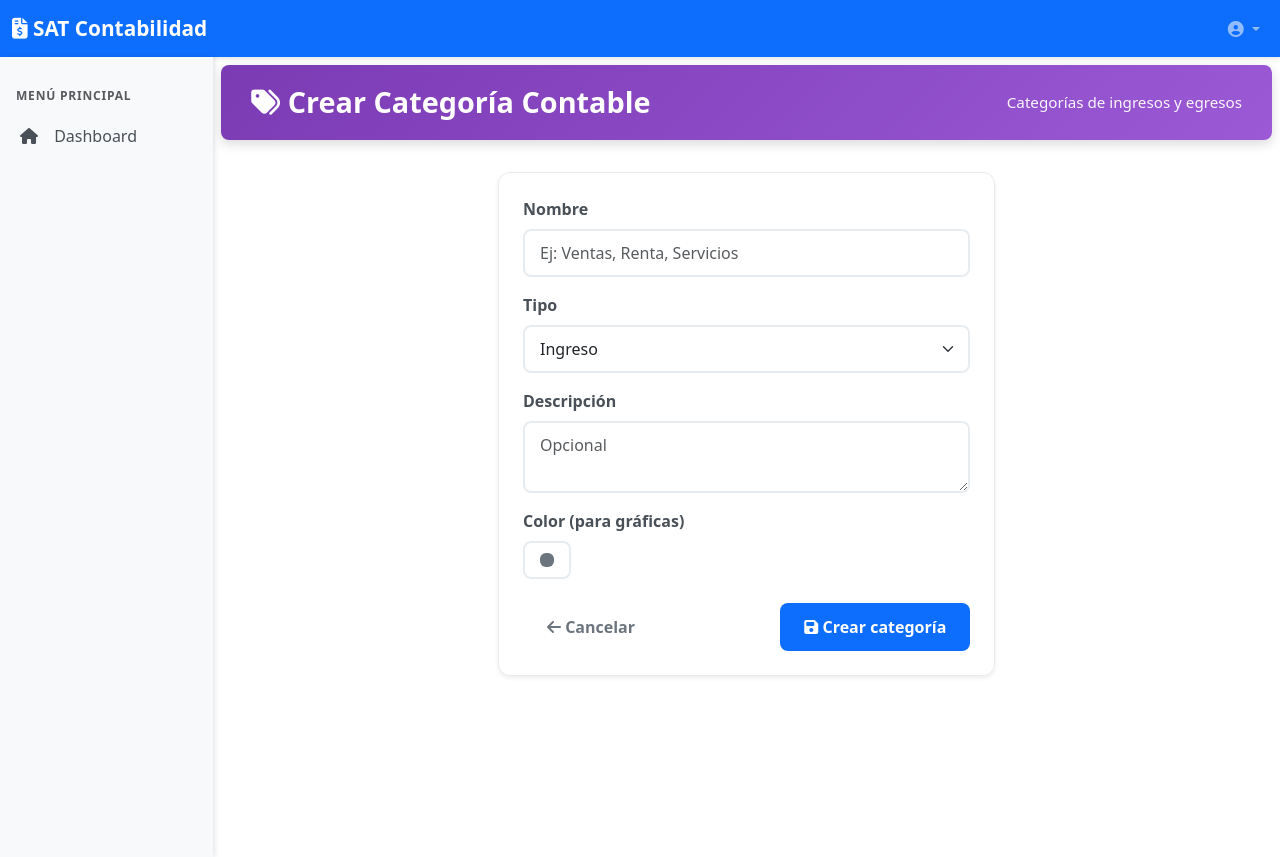
After one commit to edudevats/despacho, a Python web app: template templates/categorias_contables/form.html in a window 1280 px wide. The commit adds this page. Run offline with Jinja, Linux system fonts and the light colour scheme; the template is opened without the code that fills it, so the values that code supplies are empty; some libraries are stand-ins or nearby versions.

Commit message:
update calendars

```diff
--- a/routes/movements.py
+++ b/routes/movements.py
@@ -67,7 +67,7 @@ def create_category(company_id):
         flash(f'Categoría "{name}" creada exitosamente', 'success')
         return redirect(url_for('inventory.categories', company_id=company_id))
 
-    return render_template('categories/create.html', company=company)
+    return render_template('categorias_contables/form.html', company=company)
 
 @movements_bp.route('/companies/<int:company_id>/categories/<int:category_id>/edit', methods=['GET', 'POST'])
 @login_required
@@ -83,12 +83,15 @@ def edit_category(company_id, category_id):
 
     if request.method == 'POST':
         category.name = request.form.get('name')
+        category.type = request.form.get('type', category.type)
         category.description = request.form.get('description')
         category.color = request.form.get('color')
 
         db.session.commit()
         flash(f'Categoría "{category.name}" actualizada', 'success')
         return redirect(url_for('inventory.categories', company_id=company_id))
+
+    return render_template('categorias_contables/form.html', company=company, category=category)
 
 @movements_bp.route('/companies/<int:company_id>/taxes')
 @login_required
--- /dev/null
+++ b/templates/categorias_contables/form.html
@@ -0,0 +1,71 @@
+{% extends "base.html" %}
+
+{% set is_edit = category is defined and category %}
+
+{% block title %}{{ 'Editar' if is_edit else 'Crear' }} Categoría Contable - {{ company.name }}{% endblock %}
+
+{% block content %}
+<!-- Page Header -->
+<div class="page-header page-header-purple">
+    <h1>
+        <i class="fas fa-tags"></i> {{ 'Editar' if is_edit else 'Crear' }} Categoría Contable
+        <span class="badge bg-light text-primary">{{ company.name }}</span>
+    </h1>
+    <div class="user-info">
+        Categorías de ingresos y egresos
+    </div>
+</div>
+
+<div class="row justify-content-center">
+    <div class="col-md-8 col-lg-6">
+        <div class="card shadow-sm">
+            <div class="card-body">
+                {% if is_edit %}
+                <form method="POST" action="{{ url_for('movements.edit_category', company_id=company.id, category_id=category.id) }}">
+                {% else %}
+                <form method="POST" action="{{ url_for('movements.create_category', company_id=company.id) }}">
+                {% endif %}
+                    <input type="hidden" name="csrf_token" value="{{ csrf_token() }}">
+
+                    <div class="mb-3">
+                        <label class="form-label">Nombre</label>
+                        <input type="text" name="name" class="form-control" required
+                               value="{{ category.name if is_edit else '' }}"
+                               placeholder="Ej: Ventas, Renta, Servicios">
+                    </div>
+
+                    <div class="mb-3">
+                        <label class="form-label">Tipo</label>
+                        <select name="type" class="form-select" required>
+                            <option value="INCOME" {{ 'selected' if is_edit and category.type == 'INCOME' else '' }}>Ingreso</option>
+                            <option value="EXPENSE" {{ 'selected' if is_edit and category.type == 'EXPENSE' else '' }}>Egreso</option>
+                        </select>
+                    </div>
+
+                    <div class="mb-3">
+                        <label class="form-label">Descripción</label>
+                        <textarea name="description" class="form-control" rows="2"
+                                  placeholder="Opcional">{{ category.description if is_edit and category.description else '' }}</textarea>
+                    </div>
+
+                    <div class="mb-3">
+                        <label class="form-label">Color (para gráficas)</label>
+                        <input type="color" name="color" class="form-control form-control-color"
+                               value="{{ category.color if is_edit and category.color else '#6c757d' }}"
+                               title="Elige un color">
+                    </div>
+
+                    <div class="d-flex justify-content-between mt-4">
+                        <a href="{{ url_for('inventory.categories', company_id=company.id) }}" class="btn btn-outline-secondary">
+                            <i class="fas fa-arrow-left"></i> Cancelar
+                        </a>
+                        <button type="submit" class="btn btn-primary">
+                            <i class="fas fa-save"></i> {{ 'Guardar cambios' if is_edit else 'Crear categoría' }}
+                        </button>
+                    </div>
+                </form>
+            </div>
+        </div>
+    </div>
+</div>
+{% endblock %}
--- a/templates/inventory/adjust.html
+++ b/templates/inventory/adjust.html
@@ -58,7 +58,8 @@
                                 <label for="expiration_date" class="form-label fw-bold">
                                     Fecha de Caducidad <span class="text-danger">*</span>
                                 </label>
-                                <input type="date" class="form-control" id="expiration_date" name="expiration_date">
+                                <input type="date" class="form-control" id="expiration_date" name="expiration_date"
+                                       min="2000-01-01" max="2099-12-31">
                             </div>
                         </div>
 
@@ -179,6 +180,7 @@
                                             <input type="hidden" name="reason" value="">
                                             <input type="date" class="form-control form-control-sm" name="new_expiration_date"
                                                 value="{{ batch.expiration_date.strftime('%Y-%m-%d') if batch.expiration_date else '' }}"
+                                                min="2000-01-01" max="2099-12-31"
                                                 required style="min-width: 150px;">
                                             <button type="submit" class="btn btn-sm btn-outline-info text-nowrap"
                                                 title="Actualizar fecha de caducidad">
--- a/templates/inventory/purchase_order_review.html
+++ b/templates/inventory/purchase_order_review.html
@@ -111,6 +111,7 @@
                                     <input type="date" name="expiration_{{ detail.id }}"
                                            class="form-control form-control-sm{{ ' border-warning' if requires_expiration else '' }}"
                                            value="{{ detail.expiration_date.strftime('%Y-%m-%d') if detail.expiration_date else '' }}"
+                                           min="2000-01-01" max="2099-12-31"
                                            {% if requires_expiration %}required{% endif %}>
                                     {% if requires_expiration %}
                                     <small class="text-warning d-block">
--- a/templates/inventory/receive_batch.html
+++ b/templates/inventory/receive_batch.html
@@ -29,7 +29,7 @@
                         <div class="row mb-3">
                             <div class="col-md-6">
                                 {{ form.expiration_date.label(class="form-label") }}
-                                {{ form.expiration_date(class="form-control", type="date") }}
+                                {{ form.expiration_date(class="form-control", type="date", min="2000-01-01", max="2099-12-31") }}
                                 {% if form.expiration_date.errors %}
                                 <div class="text-danger">
                                     {% for error in form.expiration_date.errors %}
--- a/templates/inventory/request_initial_stock.html
+++ b/templates/inventory/request_initial_stock.html
@@ -88,7 +88,7 @@
                             </div>
                             <div class="col-md-4">
                                 {{ form.expiration_date.label(class="form-label") }}
-                                {{ form.expiration_date(class="form-control", type="date") }}
+                                {{ form.expiration_date(class="form-control", type="date", min="2000-01-01", max="2099-12-31") }}
                             </div>
                         </div>
 
```
Also changed, not shown: routes/inventory.py (+7 -2 lines), templates/categorias_contables/list.html (added, +87 -0 lines), templates/inventory/purchase_order_pdf.html (+47 -8 lines), routes/logos/CME140515UU7.png (added), routes/logos/COK170220MR0.jpg (added), routes/logos/EKU9003173C9.jpeg (added), routes/logos/FOFJ740902KQ1.jpg (added), routes/logos/GQA170124FQA.jpg (added), routes/logos/GQA170124FQA.png (added), routes/logos/IIA040805DZ4.png (added).
